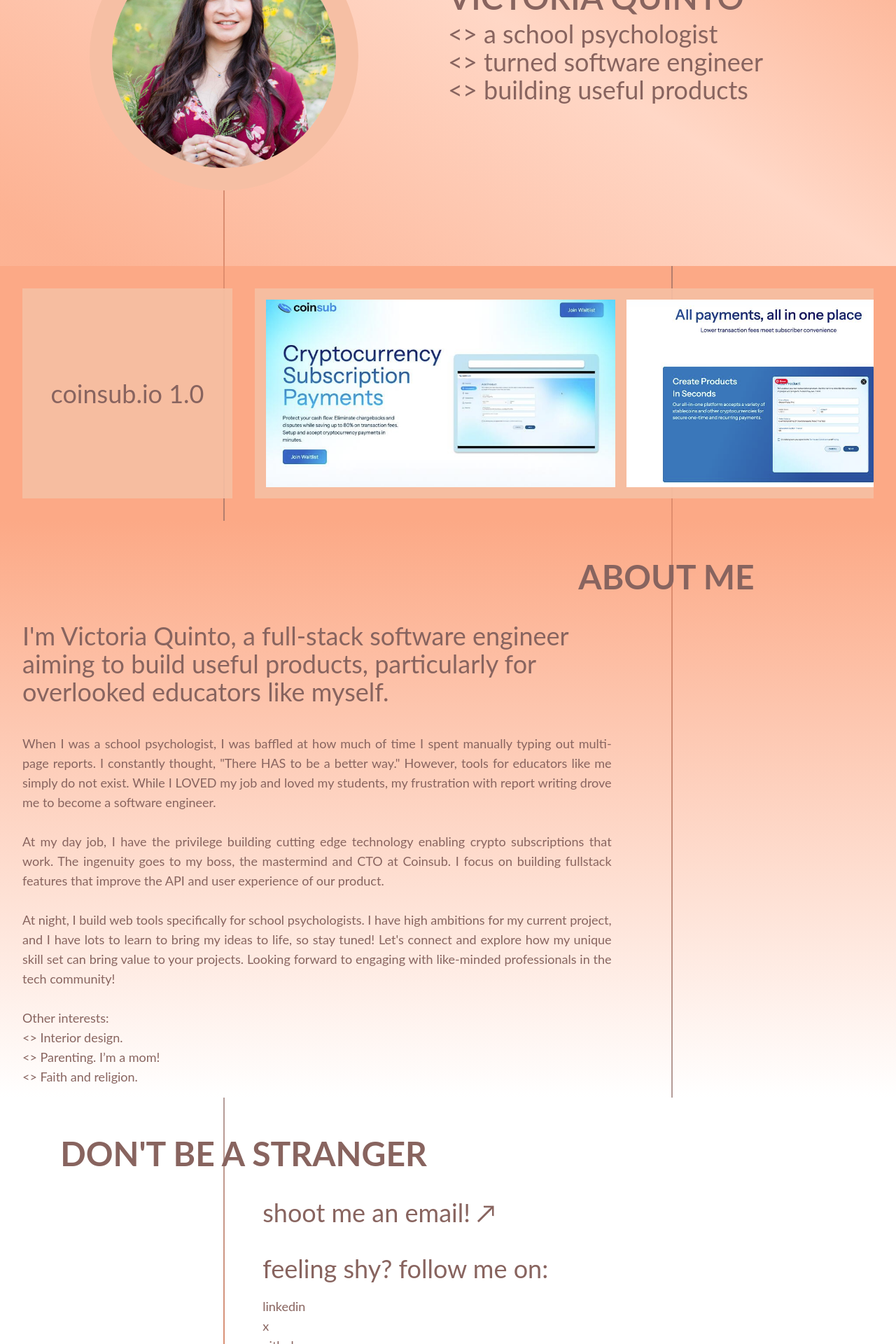
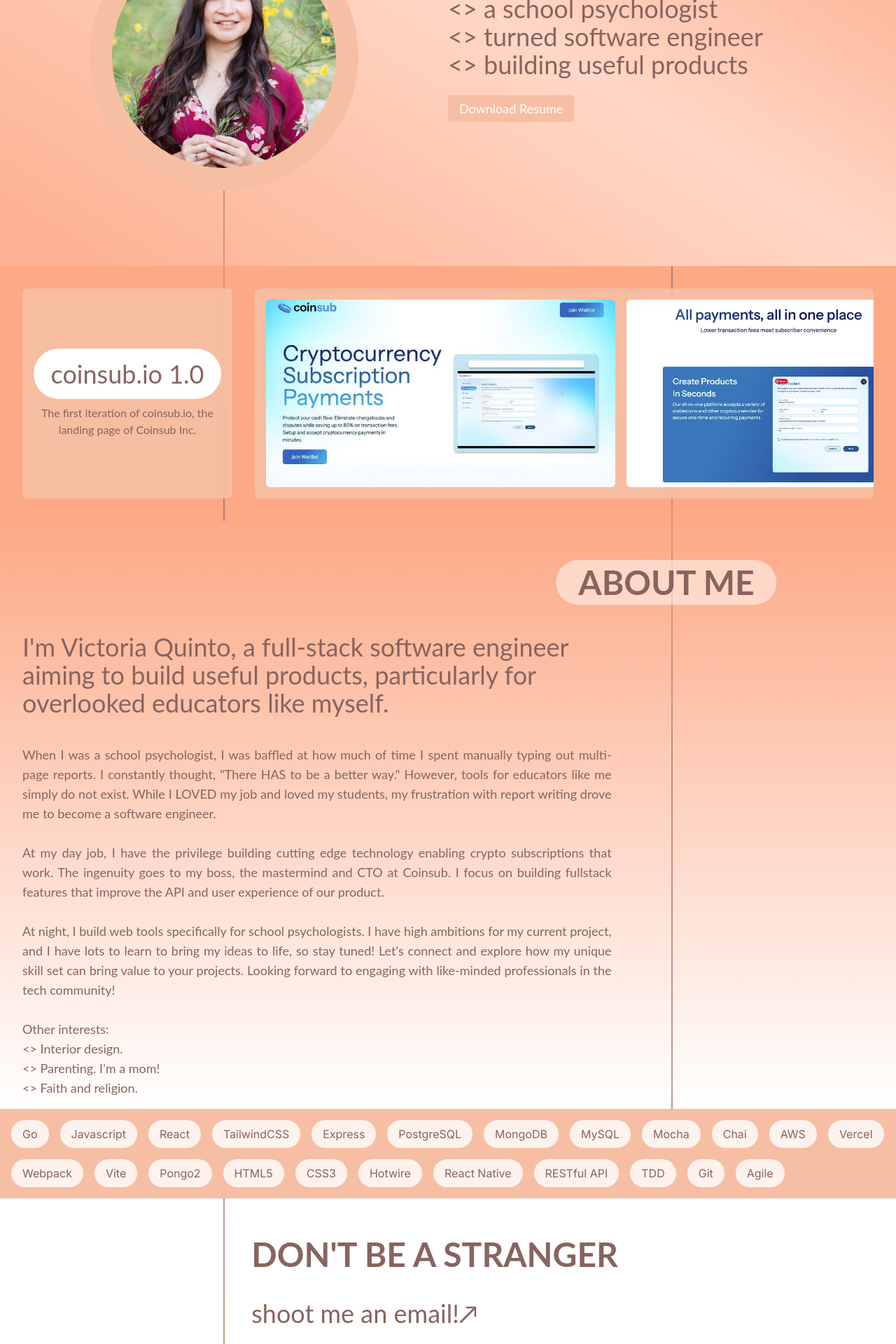
Before and after one commit to victoriajquinto/portfolio, a Next.js app: page / in a window 1280 px wide. Shown: the part 420-2340 px from the top of the page at 70% size. Built offline with nearby package versions, Linux system fonts and the light colour scheme.

Commit message:
add skills and resume

```diff
--- a/src/app/components/About.tsx
+++ b/src/app/components/About.tsx
@@ -3,7 +3,7 @@ const About = () => {
     <div className="about-background h-full sm:min-h-[300px] w-screen relative p-4 overflow-hidden font-lato text-brown"
     id="about">
       <div className="sm:absolute sm:inset-y-0 sm:left-3/4 sm:transform sm:-translate-x-1/2 sm:w-0.5 line-light-to-dark"></div>
-      <div className="sm:relative sm:inset-y-0 text-center sm:left-3/4 sm:transform sm:-translate-x-1/2 text-xl sm:text-5xl font-bold py-10">ABOUT ME</div>
+      <div className="sm:relative sm:inset-y-0 text-center sm:left-3/4 sm:transform sm:-translate-x-1/2 text-xl sm:text-5xl font-bold px-8 py-2 bg-white/50 w-fit rounded-full my-10">ABOUT ME</div>
       <div className="sm:w-[70%]">
         <div className="text-xl sm:text-4xl text-left pb-10 px-4">I'm Victoria Quinto, a full-stack software engineer aiming to build useful products, particularly for overlooked educators like myself.</div>
         <div className="px-4 text-lg" style={{textAlign: 'justify'}}>
--- a/src/app/components/Contact.tsx
+++ b/src/app/components/Contact.tsx
@@ -5,24 +5,30 @@ const Contact = () => {
       id="contact"
     >
       <div className="sm:absolute sm:inset-y-0 sm:left-1/4 sm:transform sm:-translate-x-1/2 sm:w-0.5 line-dark-to-light"></div>
-      <div className="sm:relative text-center sm:left-1/4 sm:transform sm:-translate-x-1/2 text-xl sm:text-5xl font-bold sm:pl-10 py-10">DON'T BE A STRANGER</div>
       <div className="sm:flex sm:justify-center">
         <div className="sm:w-[25%]"></div>
         <div className="sm:w-[70%] sm:left-3/4">
-          <a
-            href="mailto:victoriajquinto@gmail.com"
-            className="text-center sm:text-left text-xl sm:text-4xl px-4">
-            shoot me an email! ↗</a>
-          <div className="pt-10 pb-5 sm:text-left text-xl sm:text-4xl px-4">
+          <div className="sm:relative text-center sm:text-left  text-xl sm:text-5xl font-bold py-10">DON'T BE A STRANGER</div>
+
+            <div className="group text-xl sm:text-4xl">
+              <a
+                href="mailto:victoriajquinto@gmail.com"
+                className="sm:text-left text-xl sm:text-4xl">shoot me an email!</a>
+              <a
+                href="mailto:victoriajquinto@gmail.com"
+                className="group-hover:animate-bounce inline-block text-center sm:text-left text-xl sm:text-4xl"
+              >↗</a>
+            </div>
+          <div className="pt-10 pb-5 sm:text-left text-xl sm:text-4xl">
             feeling shy? follow me on:
           </div>
-          <div className="px-4 text-lg">
+          <div className="text-lg bg-white rounded-full w-fit px-4 py-2 mb-2 -ml-4 hover:bg-peach/80 hover:animate-pulse">
             <a href="https://www.linkedin.com/in/victoriaquinto/" target="_blank" rel="noopener noreferrer">linkedin</a>
           </div>
-          <div className="px-4 text-lg">
+          <div className="text-lg bg-white rounded-full w-fit px-4 py-2 mb-2 -ml-4 hover:bg-peach/80">
             <a href="https://x.com/victoriajquinto" target="_blank" rel="noopener noreferrer">x</a>
           </div>
-          <div className="px-4 text-lg pb-10">
+          <div className="text-lg bg-white rounded-full w-fit px-4 py-2 -ml-4 mb-10 hover:bg-peach/80">
             <a href="https://github.com/victoriajquinto" target="_blank" rel="noopener noreferrer">github</a>
           </div>
         </div>
--- a/src/app/components/Hero.tsx
+++ b/src/app/components/Hero.tsx
@@ -27,6 +27,15 @@ const Hero = () => {
             <br />
             &lt;&gt; building useful products
           </div>
+          <div className="my-4">
+            <a
+              href="/resume.pdf"
+              download="Victoria_Quinto_Resume.pdf"
+              className="bg-peach text-white text-lg py-2 px-4 rounded hover:bg-brown"
+            >
+              Download Resume
+            </a>
+          </div>
         </div>
       </div>
     </div>
--- /dev/null
+++ b/src/app/components/Skills.tsx
@@ -0,0 +1,35 @@
+const Skills = () => {
+
+  return(
+    <div className="overflow-hidden w-screen h-full bg-peach relative p-4">
+      <div className="flex flex-wrap items-center gap-4">
+        <span className="w-fit py-2 px-4 bg-white/80 hover:bg-white rounded-full text-brown hover:animate-pulse">Go</span>
+        <span className="w-fit py-2 px-4 bg-white/80 hover:bg-white rounded-full text-brown">Javascript</span>
+        <span className="w-fit py-2 px-4 bg-white/80 hover:bg-white rounded-full text-brown">React</span>
+        <span className="w-fit py-2 px-4 bg-white/80 hover:bg-white rounded-full text-brown">TailwindCSS</span>
+        <span className="w-fit py-2 px-4 bg-white/80 hover:bg-white rounded-full text-brown">Express</span>
+        <span className="w-fit py-2 px-4 bg-white/80 hover:bg-white rounded-full text-brown">PostgreSQL</span>
+        <span className="w-fit py-2 px-4 bg-white/80 hover:bg-white rounded-full text-brown">MongoDB</span>
+        <span className="w-fit py-2 px-4 bg-white/80 hover:bg-white rounded-full text-brown">MySQL</span>
+        <span className="w-fit py-2 px-4 bg-white/80 hover:bg-white rounded-full text-brown">Mocha</span>
+        <span className="w-fit py-2 px-4 bg-white/80 hover:bg-white rounded-full text-brown">Chai</span>
+        <span className="w-fit py-2 px-4 bg-white/80 hover:bg-white rounded-full text-brown">AWS</span>
+        <span className="w-fit py-2 px-4 bg-white/80 hover:bg-white rounded-full text-brown">Vercel</span>
+        <span className="w-fit py-2 px-4 bg-white/80 hover:bg-white rounded-full text-brown">Webpack</span>
+        <span className="w-fit py-2 px-4 bg-white/80 hover:bg-white rounded-full text-brown">Vite</span>
+        <span className="w-fit py-2 px-4 bg-white/80 hover:bg-white rounded-full text-brown">Pongo2</span>
+        <span className="w-fit py-2 px-4 bg-white/80 hover:bg-white rounded-full text-brown">HTML5</span>
+        <span className="w-fit py-2 px-4 bg-white/80 hover:bg-white rounded-full text-brown">CSS3</span>
+        <span className="w-fit py-2 px-4 bg-white/80 hover:bg-white rounded-full text-brown">Hotwire</span>
+        <span className="w-fit py-2 px-4 bg-white/80 hover:bg-white rounded-full text-brown">React Native</span>
+        <span className="w-fit py-2 px-4 bg-white/80 hover:bg-white rounded-full text-brown">RESTful API</span>
+        <span className="w-fit py-2 px-4 bg-white/80 hover:bg-white rounded-full text-brown">TDD</span>
+        <span className="w-fit py-2 px-4 bg-white/80 hover:bg-white rounded-full text-brown">Git</span>
+        <span className="w-fit py-2 px-4 bg-white/80 hover:bg-white rounded-full text-brown">Agile</span>
+      </div>
+    </div>
+  )
+}
+
+
+export default Skills
--- a/src/app/components/TopNav.tsx
+++ b/src/app/components/TopNav.tsx
@@ -28,6 +28,9 @@ const TopNav = () => {
           <a href="#about" className="hover:text-gray-400" onClick={toggleMenu}>About</a>
           <a href="#work" className="hover:text-gray-400" onClick={toggleMenu}>Work</a>
           <a href="#contact" className="hover:text-gray-400" onClick={toggleMenu}>Contact</a>
+          <a href="./resume.pdf" download="Victoria_Quinto_Resume.pdf"
+          className="hover:text-gray-400"
+          onClick={toggleMenu}>Resume</a>
         </div>
       )}
     </div>
--- a/src/app/components/Work.tsx
+++ b/src/app/components/Work.tsx
@@ -11,14 +11,19 @@ const Work = () => {
       <div className="sm:absolute sm:inset-y-0 sm:left-1/4 sm:transform sm:-translate-x-1/2 sm:w-0.5 line-light-to-dark"></div>
       <div className="sm:absolute sm:inset-y-0 sm:left-3/4 sm:transform sm:-translate-x-1/2 sm:w-0.5 line-dark-to-light"></div>
       <div className="relative h-full p-4">
-        <div className="sm:w-[300px] h-[50px] sm:h-[300px] bg-peach/90 z-10 flex justify-center items-center font-lato text-brown text-lg sm:text-4xl">
-          <a href="https://coinsub.io">coinsub.io 1.0</a>
+        <div className="sm:w-[300px] h-full sm:h-[300px] bg-peach/90 z-10 flex justify-center items-center font-lato text-brown p-4 rounded-md">
+        <div>
+          <div className="text-center sm:text-4xl bg-white rounded-full p-4 mb-2">
+          <a href="https://coinsub.io" >coinsub.io 1.0</a>
+          </div>
+          <div className="text-center">The first iteration of coinsub.io, the landing page of Coinsub Inc.</div>
+        </div>
         </div>
       </div>
       <div className="relative w-full h-full px-4 sm:py-4">
-        <div className="w-full h-[200px] sm:h-[300px] bg-peach/90 z-10 flex justify-start items-center p-4 overflow-x-auto">
-          <Image className="h-full w-full object-cover mr-4" src={coinsubiohero} alt="coinsub.io hero section"/>
-          <Image className="h-full w-full object-cover" src={coinsubiocard} alt="coinsub.io hero card"/>
+        <div className="w-full h-[200px] sm:h-[300px] bg-peach/90 z-10 flex justify-start items-center p-4 overflow-x-auto rounded-md">
+          <Image className="h-full w-full object-cover mr-4 rounded-md" src={coinsubiohero} alt="coinsub.io hero section"/>
+          <Image className="h-full w-full object-cover rounded-md" src={coinsubiocard} alt="coinsub.io hero card"/>
         </div>
       </div>
     </div>
--- a/src/app/globals.css
+++ b/src/app/globals.css
@@ -23,6 +23,19 @@
     opacity: 1;
     transform: translateX(0);
   }
+}
+@keyframes carousel {
+  from {
+    transform: translateX(0);
+  }
+  to {
+    transform: translateX(-100%);
+  }
+}
+
+.animate-carousel {
+  display: flex;
+  animation: carousel 20s linear infinite; /* Adjust duration as needed */
 }
 
 .fade-in-animation {
--- a/src/app/page.tsx
+++ b/src/app/page.tsx
@@ -1,6 +1,7 @@
 import TopNav from '@/app/components/TopNav'
 import Hero from '@/app/components/Hero'
 import Work from '@/app/components/Work'
+import Skills from '@/app/components/Skills'
 import About from '@/app/components/About'
 import Contact from '@/app/components/Contact'
 import Footer from '@/app/components/Footer'
@@ -12,6 +13,7 @@ export default function Home() {
       <Hero />
       <Work />
       <About />
+      <Skills />
       <Contact />
       <Footer />
     </div>
```
Also changed, not shown: 2 other files (tests, documents, lock files or other folders).
